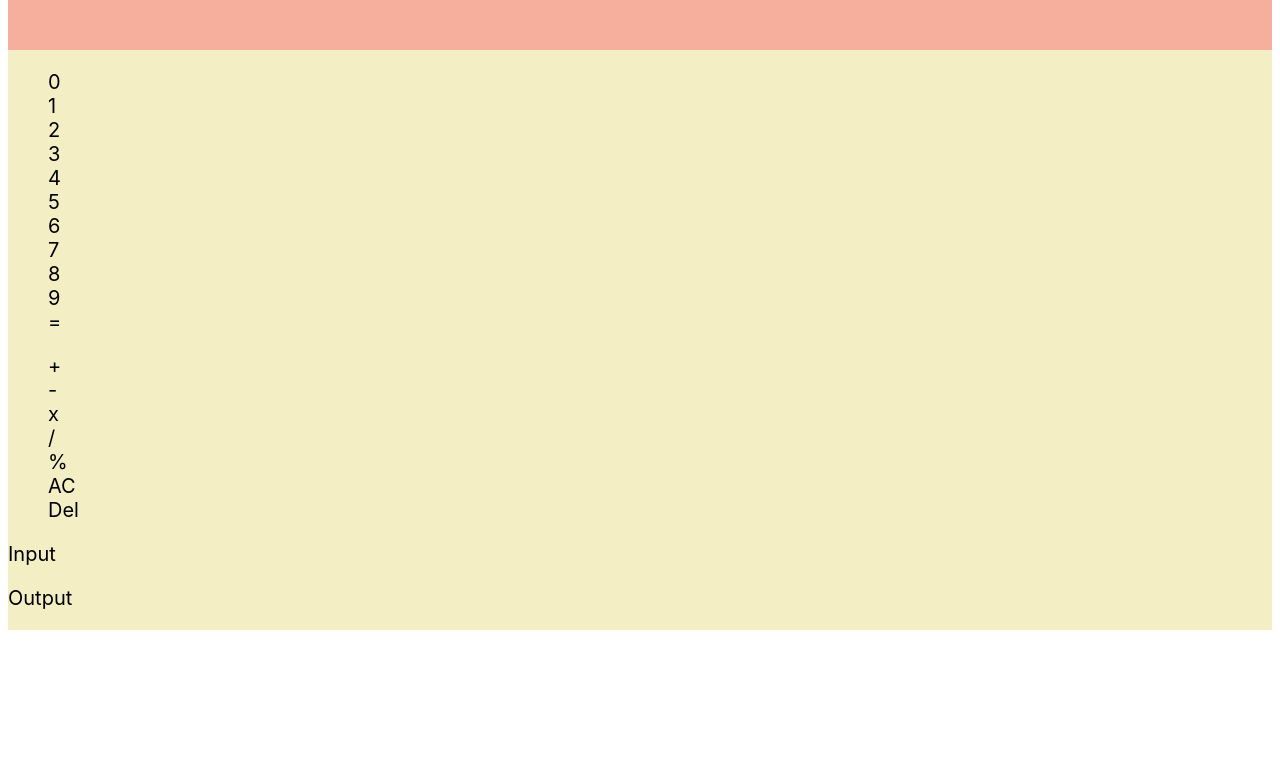
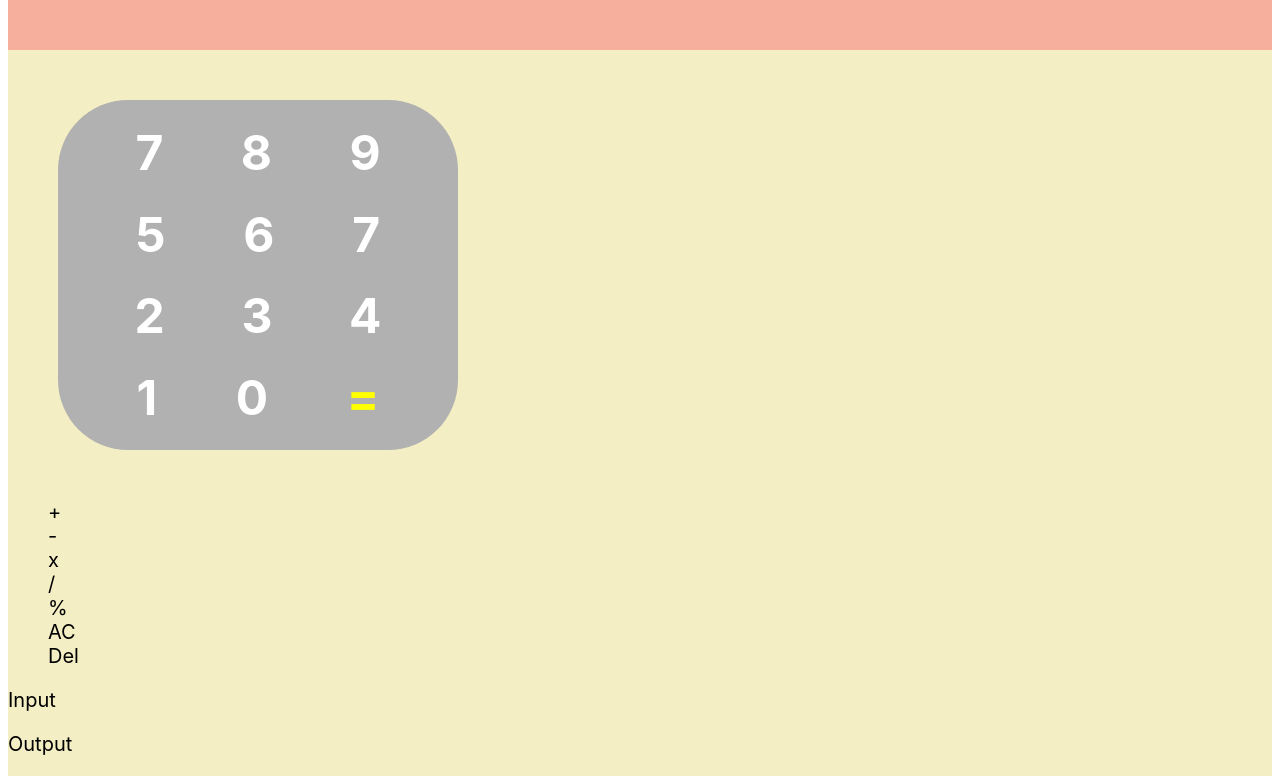
Before and after one commit to waleedspixlz/Calculator-App, a plain HTML site: page index.html in a window 1280 px wide. Shown: the part 158-942 px from the top of the page. Before the commit the page ends 800 px from the top, so only its background shows below. Drawn offline with Linux system fonts and the light colour scheme.

Commit message:
stylized numpad

```diff
--- a/index.html
+++ b/index.html
@@ -13,18 +13,27 @@
     </header>
     <div class="main-container">
         <div class="numbers-container">
-            <ul style="list-style-type: none;">
-                <li>0</li>
-                <li>1</li>
-                <li>2</li>
-                <li>3</li>
-                <li>4</li>
-                <li>5</li>
-                <li>6</li>
-                <li>7</li>
-                <li>8</li>
-                <li>9</li>
-                <li>=</li>
+            <ul class="numpad-list" style="list-style-type: none;">
+                <div class="row" style="color: white; font-weight: bold;">
+                        <li>7</li>
+                        <li>8</li>
+                        <li>9</li>
+                </div>
+                <div class="row" style="color: white; font-weight: bold;">
+                        <li>5</li>
+                        <li>6</li>
+                        <li>7</li>
+                </div>
+                <div class="row" style="color: white; font-weight: bold;">
+                        <li>2</li>
+                        <li>3</li>
+                        <li>4</li>
+                </div>
+                <div class="row" style="color: white; font-weight: bold;">
+                        <li>1</li>
+                        <li>0</li>
+                        <li style="color: yellow;">=</li>
+                </div>
             </ul>
         </div>
 
--- a/styles.css
+++ b/styles.css
@@ -1,6 +1,8 @@
-* {
-    box-sizing: border-box;
+*, *::before, *::after {
+    box-sizing: inherit;
 }
+html{ box-sizing: border-box;}
+
 body {
     font-family: 'Inter', sans-serif;
     font-size: 20px;
@@ -27,3 +29,31 @@ header{
     background-color: #F3EEC3;
     overflow: hidden;
 }
+.numbers-container{
+    margin: 25px;
+    padding:25px;
+    height:400px;
+    width: fit-content;
+    display: grid;
+    border-radius: 70px;
+}
+.numpad-list{
+    margin:0;
+    padding: 0;
+    width: 400px;
+    display: flex;
+    flex-direction: column;
+    border-radius: 70px;
+    justify-content: space-evenly;
+    background-color:#B1B1B1;
+}
+/* *to style individual rows*/
+.row{
+    display:flex;
+    flex-direction: row;
+    justify-content: space-evenly;
+    align-items: center;
+    margin: 0;
+    padding: 0;
+    font-size: 48px;
+}
```
